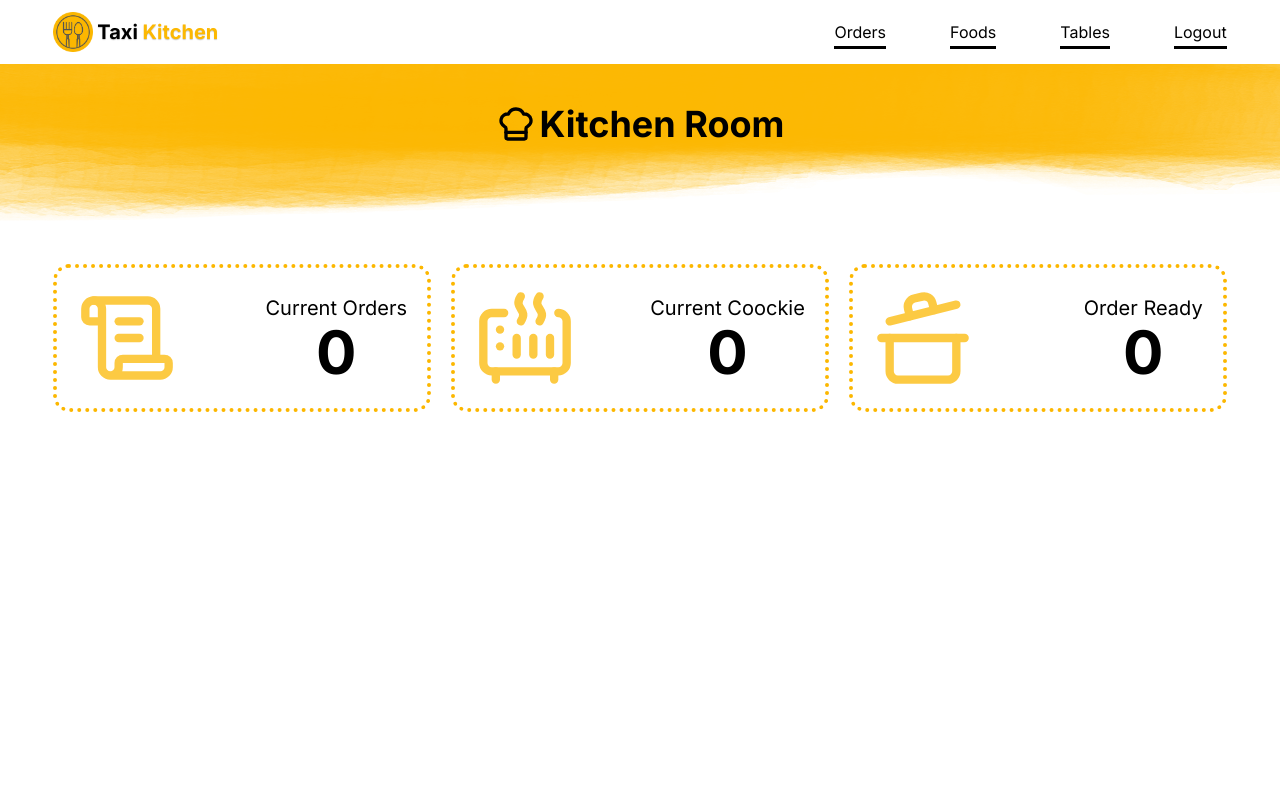
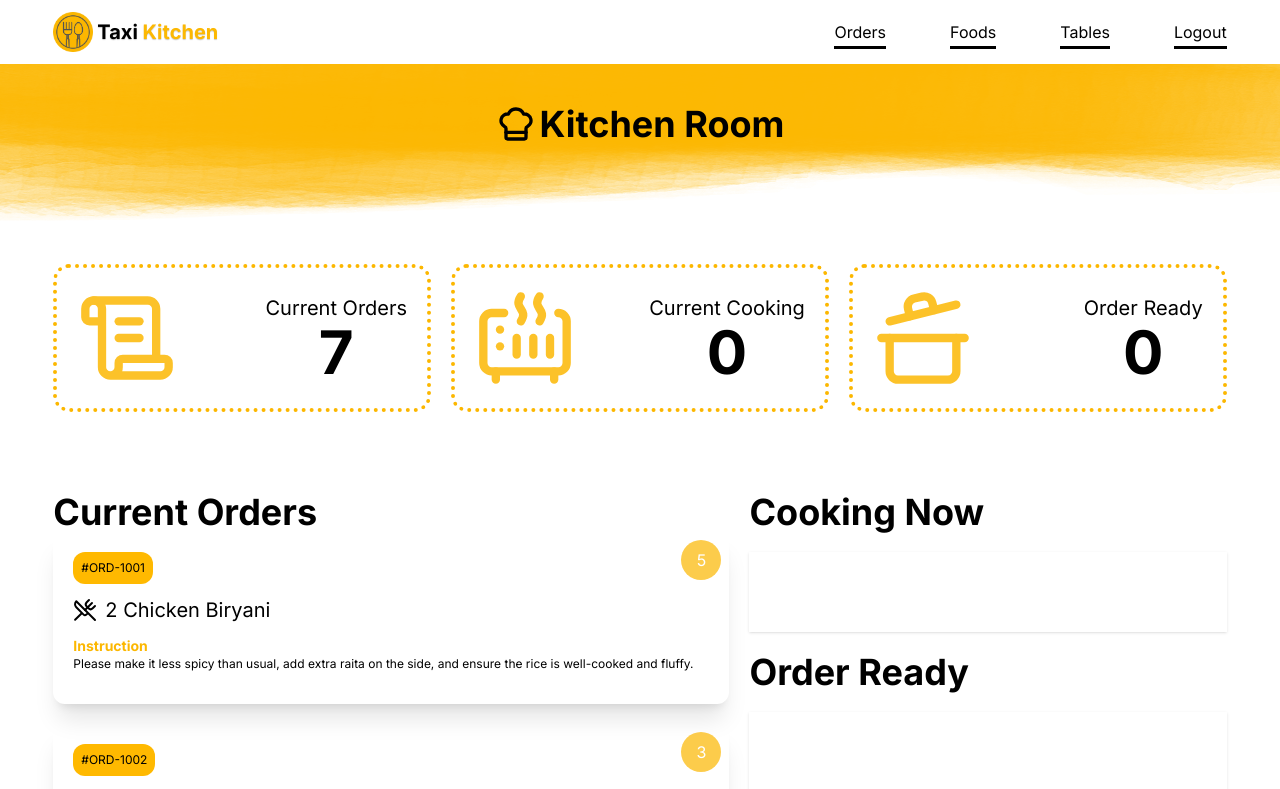
Before and after one commit to Tafsirchy/Taxi-kitchen-board, a React (Vite) app: page / in a window 1280 px wide. Shown: the top 789 px of the page. Built offline with nearby package versions, Linux system fonts and the light colour scheme.

Commit message:
State Lifting and Add to Cooking List

```diff
--- a/src/App.jsx
+++ b/src/App.jsx
@@ -1,11 +1,17 @@
+import { Suspense } from 'react';
 import './App.css';
 import Heading from './Component/Heading';
 import Navbar from './Component/Navbar';
+import OrderContainer from './Component/OrderContainer';
 import States from './Component/States';
 
-const loadOrders = fetch("/orders.json")
+const loadOrders = () => fetch("/public/orders.json")
+  .then(res => res.json())
 
 function App() {
+
+  const ordersPromise = loadOrders();
+  // console.log(ordersPromise); // Promise {<pending>}
 
   return (
     <>
@@ -15,8 +21,11 @@
     <section>
       <Heading>Kitchen Room</Heading>
     </section>
+    <Suspense fallback={"Loading..."}>
+      <OrderContainer  ordersPromise={ordersPromise}></OrderContainer>
+    </Suspense>
     <section>
-      <States></States>
+
     </section>
     </>
   )
--- /dev/null
+++ b/src/Component/Cards/CookingCards.jsx
@@ -0,0 +1,39 @@
+const CookingCard = ({order}) => {
+  // Mock data
+//   const order = {
+//     order_title: "Pasta Alfredo",
+//     quantity: 2,
+//     special_instruction: "Extra cheese, no garlic",
+//   };
+
+  return (
+    <div
+      className="rounded-xl p-5 shadow hover:shadow-lg"
+      style={{
+        background: "linear-gradient(#ffffff50, #FCB700), url('/public/cook-bg.gif')",
+      }}
+    >
+      {/* Title */}
+      <h3 className="text-xl font-bold text-primary mb-2">
+        {order.order_title}
+      </h3>
+
+      {/* Quantity */}
+      <p className="text-lg font-semibold">
+        Quantity: <span className="text-gray-700">{order.quantity}</span>
+      </p>
+
+      {/* Special Instruction */}
+      <p className="text-xs text-gray-600 mt-2 italic">
+        {order.special_instruction}
+      </p>
+
+      {/* Static Button */}
+      <button className="px-6 mt-3 py-1 shadow text-sm hover:bg-black hover:text-white bg-white cursor-pointer rounded-xl">
+        Cooked?
+      </button>
+    </div>
+  );
+};
+
+export default CookingCard;
--- /dev/null
+++ b/src/Component/Cards/OrderCards.jsx
@@ -0,0 +1,42 @@
+import { UtensilsCrossed } from "lucide-react";
+
+const OrderCard = ({ order,handleOrder }) => {
+  // Static data (mock order)
+//   const order = {
+//     id: 1,
+//     order_no: 101,
+//     quantity: 2,
+//     order_title: "Chicken Biryani",
+//     special_instruction: "Extra spicy, no onions",
+//     table_no: 5,
+//   };
+
+
+  return (
+    <div onClick={() => handleOrder(order)} className="p-5 rounded-xl shadow-xl relative space-y-3">
+      {/* Order Number */}
+      <p className="text-xs bg-amber-400 p-2 inline-block rounded-xl">
+        #{order.order_no}
+      </p>
+
+      {/* Order Title */}
+      <h2 className="text-xl flex items-center gap-2">
+        <UtensilsCrossed />
+        {order.quantity} {order.order_title}
+      </h2>
+
+      {/* Special Instruction */}
+      <div className="mt-3 text-xs">
+        <h4 className="text-[#fcb700] font-bold text-sm">Instruction</h4>
+        <p>{order.special_instruction}</p>
+      </div>
+
+      {/* Table Number Badge */}
+      <div className="absolute right-2 top-2 w-10 h-10 flex justify-center items-center bg-[#fcb700] opacity-70 rounded-full opacity-30 text-white">
+        {order.table_no}
+      </div>
+    </div>
+  );
+};
+
+export default OrderCard;
--- /dev/null
+++ b/src/Component/OrderContainer.jsx
@@ -0,0 +1,63 @@
+import React, { use, useState } from 'react';
+import States from './States';
+import OrderCard from './Cards/OrderCards';
+import CookingCard from './Cards/CookingCards';
+
+const OrderContainer = ({ordersPromise}) => {
+
+    const orders = use(ordersPromise);
+
+    // console.log(orders);
+
+    const [cookingItems, setCookingItems] = useState([])
+
+    const handleOrder = (order) => {
+        console.log(order);
+
+        // at first, we need to check if the order is already in the cookingItems array
+        const isExist = cookingItems.find((item) => item.id === order.id);
+
+        if(isExist) {
+            alert("Already Cooking!!");
+            return;
+        }
+
+        // put the clicked order in the cookingItems array
+
+        // setCookingItems([...cookingItems, order]);
+        const newCookingItems =  [...cookingItems, order];
+        setCookingItems(newCookingItems);
+
+
+    }
+    console.log(cookingItems);
+
+
+    return (
+        <div>
+            <States cookingTotal={cookingItems.length} orderTotal={orders.length}></States>
+            <section className='w-11/12 mx-auto py-10 grid grid-cols-1 lg:grid-cols-12 gap-5'>
+            <div className="col-span-1 lg:col-span-7">
+                <h2 className='text-4xl font-bold'>Current Orders</h2>
+                <div className='space-y-5'>
+                    {
+                        orders.map(order =>
+                        <OrderCard handleOrder={handleOrder} key={order.id} order={order}></OrderCard>
+                        )
+                    }
+                </div>
+            </div>
+            <div className="col-span-1 lg:col-span-5 space-y-5">
+                <h2 className='text-4xl font-bold'>Cooking Now </h2>
+                <div className='shadow p-10 space-y-5'>
+                    {cookingItems.map(order => <CookingCard key={order.id} order={order} ></CookingCard>)}
+                </div>
+                <h2 className='text-4xl font-bold'>Order Ready </h2>
+                <div className='shadow p-10'></div>
+            </div>
+            </section>
+        </div>
+    );
+};
+
+export default OrderContainer;
--- a/src/Component/States.jsx
+++ b/src/Component/States.jsx
@@ -1,7 +1,7 @@
 import { CookingPot, Heater, ScrollText } from 'lucide-react';
 import React from 'react';
 
-const States = () => {
+const States = ({orderTotal, cookingTotal}) => {
     return (
         <div className='w-11/12 mx-auto py-10 grid grid-cols-1 lg:grid-cols-3 gap-5'>
             <div className="border-4 border-dotted rounded-2xl border-primary p-5 border-[#fcb700]">
@@ -11,7 +11,7 @@
                     <ScrollText className="animate-pulse" color="#fcb700" size={100} />
                     <div className="text-xl text-center">
                         Current Orders
-                        <h2 className="text-6xl font-bold">{0}</h2>
+                        <h2 className="text-6xl font-bold">{orderTotal}</h2>
                     </div>
                 </div>
             </div>
@@ -21,8 +21,8 @@
                 flex flex-col lg:flex-row items-center justify-between">
                     <Heater className="animate-pulse" color="#fcb700" size={100}/>
                     <div className="text-xl text-center">
-                        Current Coockie
-                        <h2 className="text-6xl font-bold">{0}</h2>
+                        Current Cooking
+                        <h2 className="text-6xl font-bold">{cookingTotal}</h2>
                     </div>
                 </div>
             </div>
```
Also changed, not shown: public/cook-bg.gif (added).
